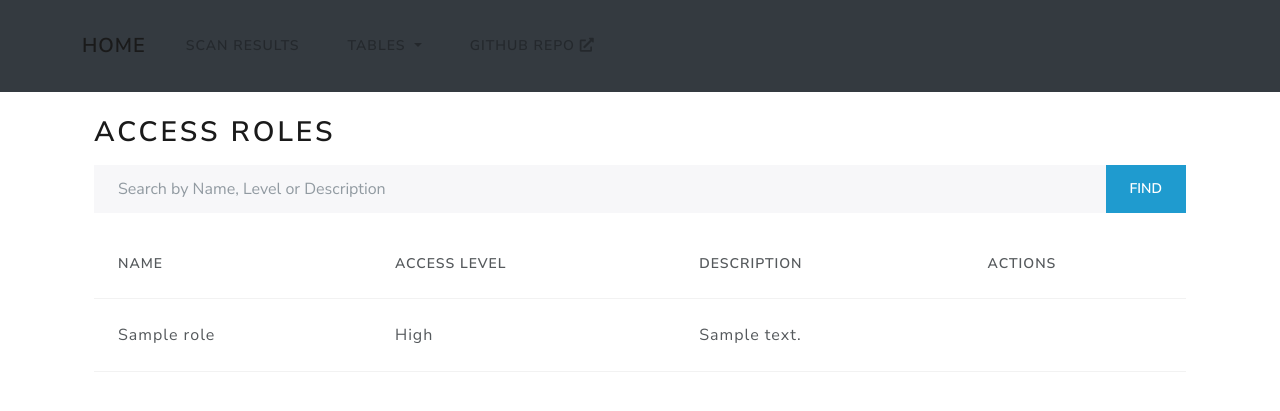
After one commit to jorgesoft/django-vulns, a Django app: page /access_roles/ in a window 1280 px wide. The commit adds this page. Shown: the top 411 px of the page. Run offline with Django 5.2, Linux system fonts and the light colour scheme; tables that the repository leaves empty hold one stand-in row (values such as "Sample post"); some libraries are stand-ins or nearby versions.

Commit message:
django list view for access_roles table created

```diff
--- /dev/null
+++ b/dashboard/templates/dashboard/access_roles/list.html
@@ -0,0 +1,52 @@
+{% extends 'base.html' %}
+
+{% block content %}
+<div class="container mt-3">
+    <h2>Access Roles</h2>
+    <div class="mb-3">
+        {% comment %} <a href="{% url 'access-role-create' %}" class="btn btn-success">Create New</a> {% endcomment %}
+    </div>
+    <div class="search-form mb-3">
+        <form method="get" action="{% url 'access_roles' %}">
+            <div class="input-group">
+                <input type="text" class="form-control" name="search" placeholder="Search by Name, Level or Description" value="{{ request.GET.search|default:'' }}">
+                <div class="input-group-append">
+                    <button type="submit" class="btn btn-info">Find</button>
+                </div>
+            </div>
+        </form>
+    </div>
+    <div class="table-responsive">
+     <table class="table">
+        <thead>
+            <tr>
+                <th>Name</th>
+                <th>Access Level</th>
+                <th>Description</th>
+                <th>Actions</th>
+            </tr>
+        </thead>
+        <tbody>
+            {% for role in access_roles %}
+            <tr>
+                <td>{{ role.name }}</td>
+                <td>{{ role.access_level }}</td>
+                <td>{{ role.description }}</td>
+                <td>
+{% comment %}                     <a href="{% url 'access-role-update' role.name %}" class="btn btn-outline-dark btn-sm btn-fixed-width my-1">Update</a>
+                    <form action="{% url 'access-role-delete' role.name %}" method="post" class="d-inline-block" onsubmit="return confirm('Are you sure you want to delete this access role?');">
+                        {% csrf_token %}
+                        <button type="submit" class="btn btn-outline-danger btn-sm btn-fixed-width my-1">Delete</button>
+                    </form> {% endcomment %}
+                </td>
+            </tr>
+            {% empty %}
+            <tr>
+                <td colspan="4">No access roles found.</td>
+            </tr>
+            {% endfor %}
+        </tbody>
+     </table>
+    </div>
+</div>
+{% endblock %}
--- a/dashboard/urls.py
+++ b/dashboard/urls.py
@@ -37,6 +37,9 @@ from .views.assigned_groups import (
     delete_assigned_group,
     update_assigned_group,
 )
+from .views.access_roles import (
+    access_roles_list,
+)
 
 urlpatterns = [
     # Vulnerabilities URLs
@@ -71,4 +74,6 @@ urlpatterns = [
     path('assigned_groups/create/', create_assigned_group, name='assigned-group-create'),
     path('assigned_groups/delete/<str:group_name>/<int:host_id>/', delete_assigned_group, name='assigned-group-delete'),
     path('assigned_groups/update/<str:group_name>/<int:host_id>/', update_assigned_group, name='assigned-group-update'),
+    # Access_roles URLs
+    path('access_roles/', access_roles_list, name='access_roles'),
 ]
--- /dev/null
+++ b/dashboard/views/access_roles.py
@@ -0,0 +1,28 @@
+from django.shortcuts import render, redirect
+from django.http import Http404
+from django.db import connection
+from django.contrib import messages
+from ..forms import VulnerabilitiesForm
+
+def access_roles_list(request):
+    search_query = request.GET.get('search', '')
+    access_roles = []
+
+    with connection.cursor() as cursor:
+        if search_query:
+            # Construct and execute the raw SQL query to search
+            cursor.execute("SELECT * FROM access_roles WHERE name LIKE %s OR access_level LIKE %s OR description LIKE %s",
+                           ['%' + search_query + '%', '%' + search_query + '%', '%' + search_query + '%'])
+        else:
+            # Get all access roles if no search query
+            cursor.execute("SELECT * FROM access_roles")
+        result = cursor.fetchall()
+
+        if result:
+            columns = [col[0] for col in cursor.description]
+            access_roles = [
+                dict(zip(columns, row))
+                for row in result
+            ]
+
+    return render(request, 'dashboard/access_roles/list.html', {'access_roles': access_roles, 'search_query': search_query})
--- a/templates/base.html
+++ b/templates/base.html
@@ -33,7 +33,7 @@
                             <a class="dropdown-item" href="{% url 'groups' %}">Groups</a>
                             <a class="dropdown-item" href="{% url 'os' %}">OS</a>
                             <a class="dropdown-item" href="{% url 'assigned_groups' %}">Assigned Groups</a>
-                            <a class="dropdown-item" href="#">Access Roles</a>
+                            <a class="dropdown-item" href="{% url 'access_roles' %}">Access Roles</a>
                             <a class="dropdown-item" href="#">Active Users</a>
                         </div>
                     </li>
```
